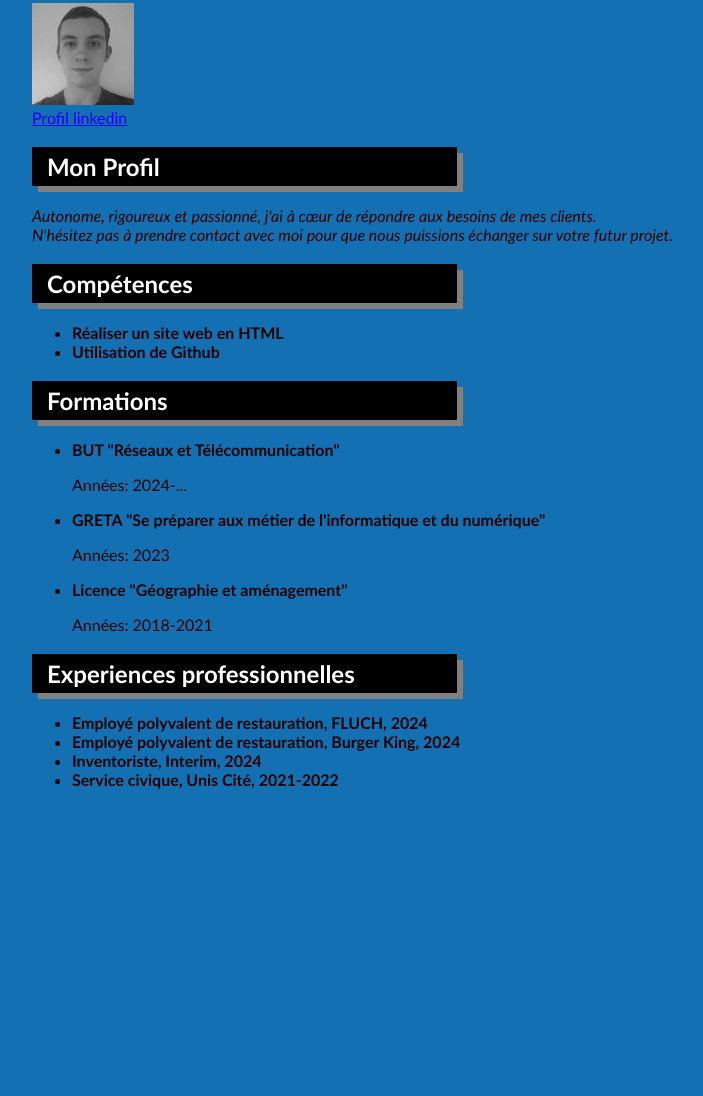
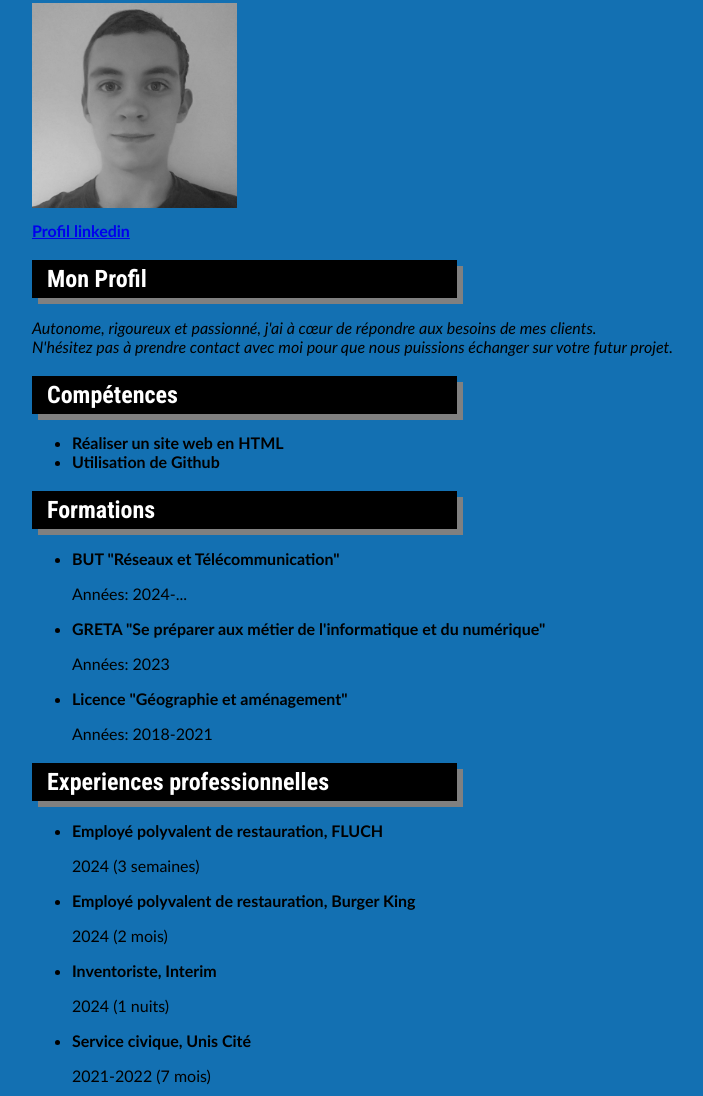
Before and after one commit to Juribard/TP1, a plain HTML site: page index.html in a window 1280 px wide. Shown: the part 129-1225 px from the top of the page, without its empty margins (96-799 px from the left). Before the commit the page ends 929 px from the top, so only its background shows below. Drawn offline with Linux system fonts and the light colour scheme.

Commit message:
First commit

```diff
--- a/Styles/index.css
+++ b/Styles/index.css
@@ -9,6 +9,17 @@ body {
     bottom: 5px;
     margin-left: 10%;
     margin-right: 10%;
+    margin-bottom: 10px;
+}
+
+/*.photo_profil {
+    padding: 5px;
+    border-color: white;
+}*/
+
+.linkedin {
+    padding-top: 10px;
+    font-weight: bold;
 }
 
 h1 {
@@ -25,8 +36,24 @@ h2 {
     padding-top: 5px;
     padding-bottom: 5px;
     padding-left: 15px;
+    font-family: "Roboto Condensed", sans-serif;
+    font-optical-sizing: auto;
+    font-style: normal;
 }
 
 li {
     font-weight: bold;
 }
+
+/*responsive tablette et tel*/
+@media screen and (max-width: 1024px) {
+    img {
+        width: 50%;
+    }
+}
+/*responsive tel*/
+@media screen and (max-width: 500px) {
+    h2 {
+        width: 100%;
+    }
+}
--- a/index.html
+++ b/index.html
@@ -5,16 +5,23 @@
     <meta name="viewport" content="width=device-width, initial-scale=1.0">
     <link rel="stylesheet" href="Styles/index.css"/>
     <title>Mon CV</title>
+    <!--https://fonts.google.com/-->
+    <link rel="preconnect" href="https://fonts.googleapis.com">
+    <link rel="preconnect" href="https://fonts.gstatic.com" crossorigin>
+    <link href="https://fonts.googleapis.com/css2?family=Roboto+Condensed:ital,wght@0,100..900;1,100..900&display=swap" rel="stylesheet">
 </head>
 <body>
     <h1>Julien RIBARDIERE</h1>
+    <nav>
+
+    </nav>
     <main>
         <!--Partie 1 du CV (dédié à l'image du profil)-->
         <section>
-            <a href="image/phot_profil.jpg">
-                <img width="10%" src="image/phot_profil.jpg" alt="Photo profil julien RIBARDIERE">
+            <a href="image/phot_profil.jpg" class="photo_profil">
+                <img width="20%" src="image/phot_profil.jpg" alt="Photo profil julien RIBARDIERE">
             </a>
-            <nav>
+            <nav class="linkedin">
                 <a href="https://fr.linkedin.com/in/julien-ribardiere">Profil linkedin</a>
             </nav>
         </section>
@@ -53,13 +60,20 @@
         <section>
             <h2>Experiences professionnelles</h2>
             <ul>
-                <li>Employé polyvalent de restauration, FLUCH, 2024</li>
-                <li>Employé polyvalent de restauration, Burger King, 2024</li>
-                <li>Inventoriste, Interim, 2024</li>
-                <li>Service civique, Unis Cité, 2021-2022</li>
+                <li>Employé polyvalent de restauration, FLUCH</li>
+                    <p>2024 (3 semaines)</p>
+                <li>Employé polyvalent de restauration, Burger King</li>
+                    <p>2024 (2 mois)</p>
+                <li>Inventoriste, Interim</li>
+                    <p>2024 (1 nuits)</p>
+                <li>Service civique, Unis Cité</li>
+                    <p>2021-2022 (7 mois)</p>
             </ul>
         </section>
     </main>
+    <footer>
+
+    </footer>
 </body>
 </html>
 <!--https://undesign.learn.uno/-->
```
